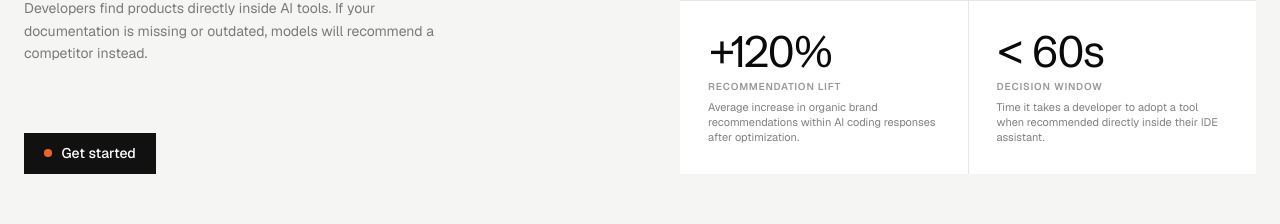
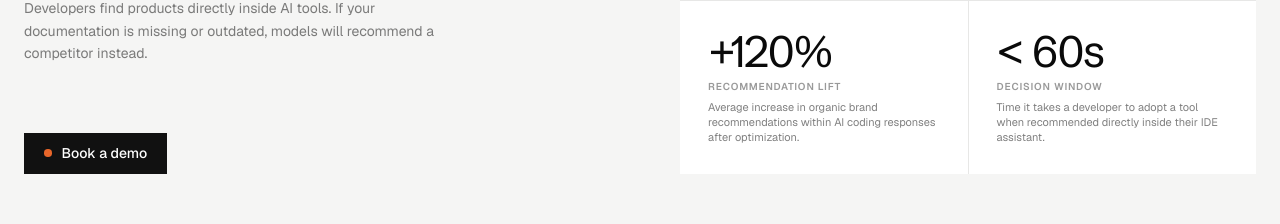
Before and after one commit to tryoriginai/marketing-site, a Next.js app: page / in a window 1280 px wide. Shown: the part 3180-3404 px from the top of the page. Built offline with nearby package versions, Linux system fonts and the light colour scheme.

Commit message:
style(hero): revert background tile dot-matrix animations and update secondary CTA text to Book a demo

```diff
--- a/app/page.tsx
+++ b/app/page.tsx
@@ -675,7 +675,7 @@ export default function Home() {
             Developers find products directly inside AI tools. If your documentation is missing or outdated, models will recommend a competitor instead.
           </p>
           <div className="pt-2 lg:pt-0">
-            <CtaButton size="md">Get started</CtaButton>
+            <CtaButton size="md">Book a demo</CtaButton>
           </div>
         </div>
 
```
